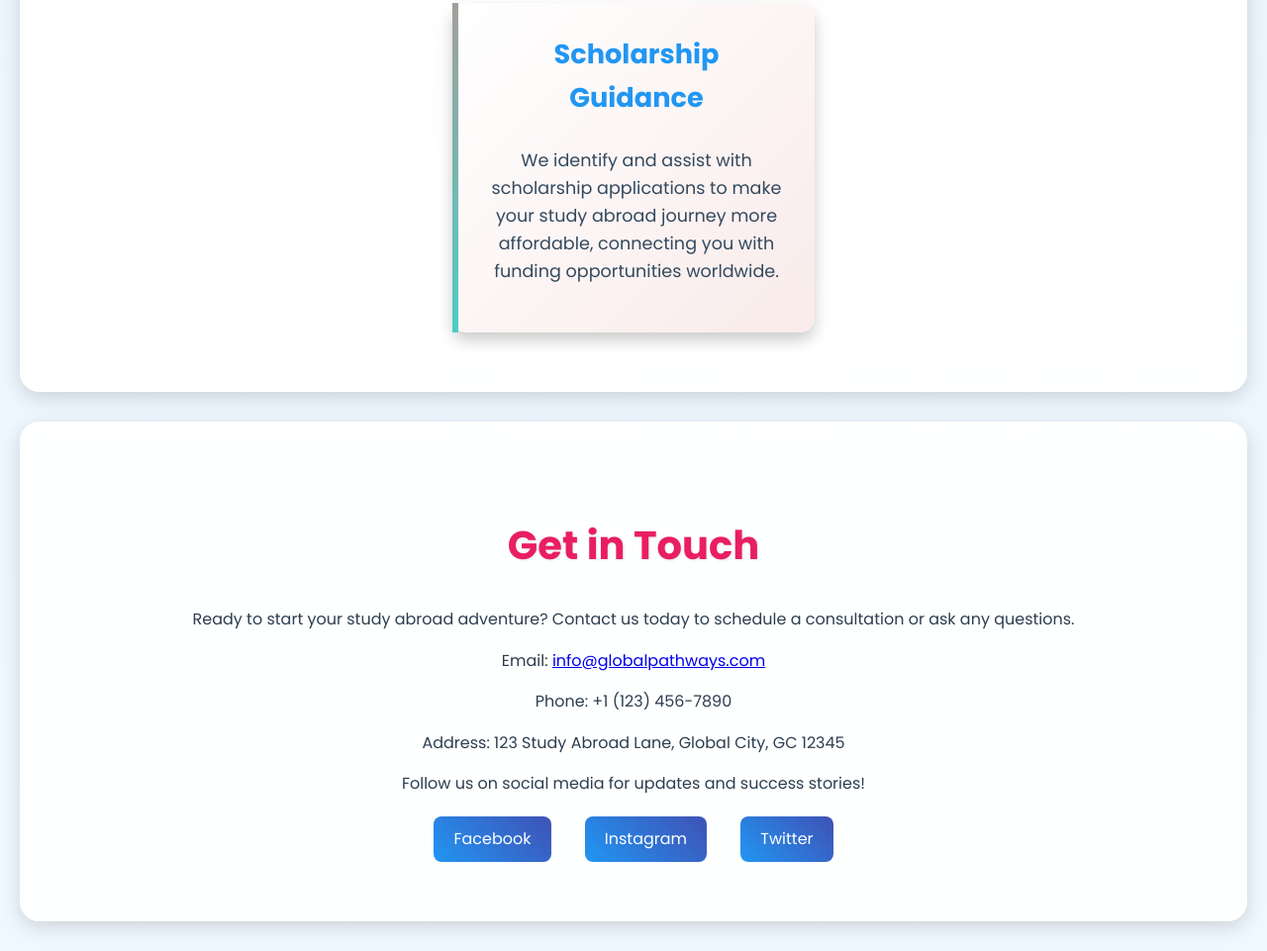
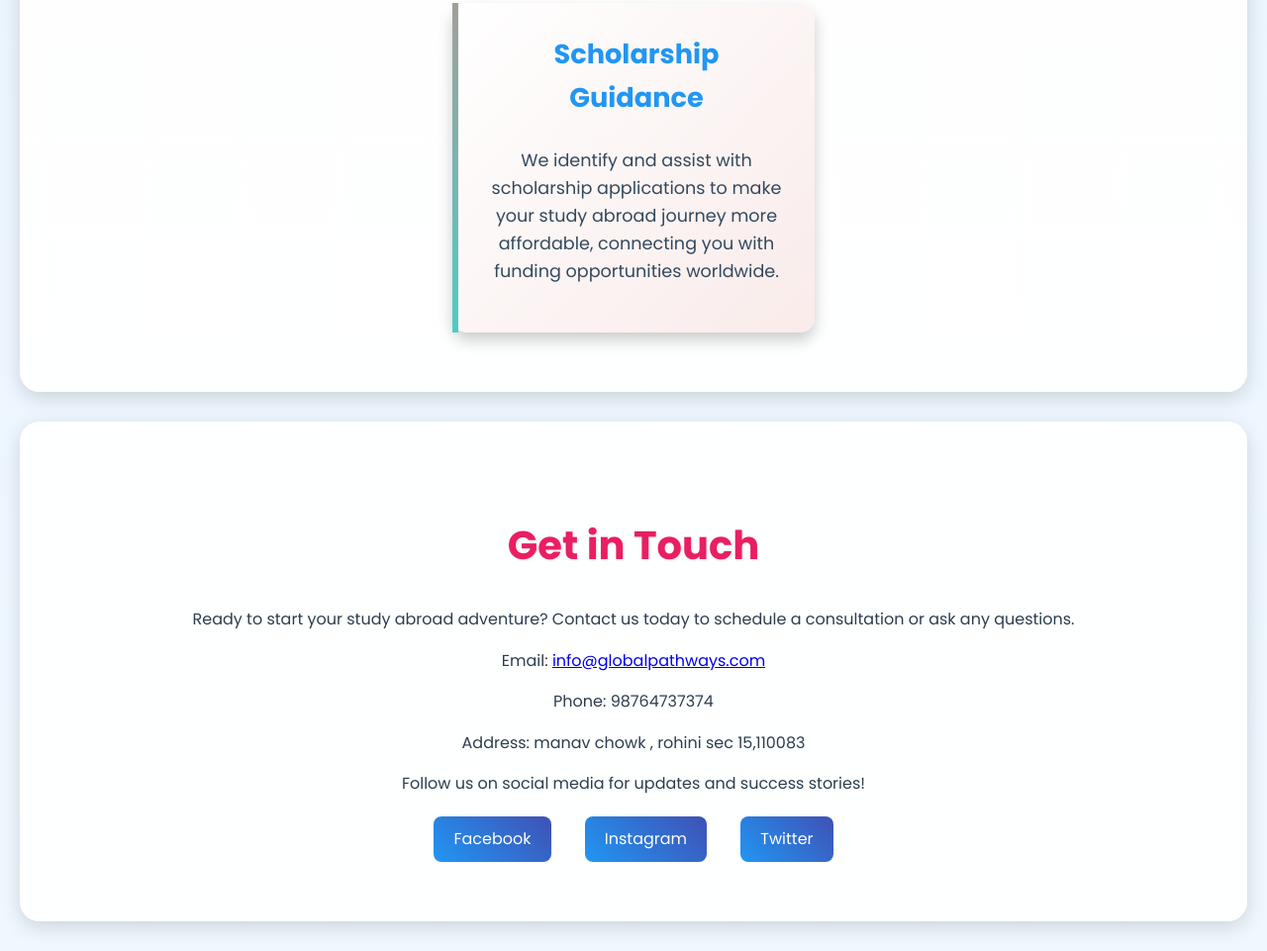
Before and after one commit to vinayberwal/Global-Pathways-Consultancy-website, a plain HTML site: page index.html in a window 1280 px wide. Shown: the part 1499-2460 px from the top of the page at 99% size. Drawn offline with Linux system fonts and the light colour scheme.

Commit message:
Update index.html

```diff
--- a/index.html
+++ b/index.html
@@ -51,8 +51,8 @@
             <h2>Get in Touch</h2>
             <p>Ready to start your study abroad adventure? Contact us today to schedule a consultation or ask any questions.</p>
             <p>Email: <a href="mailto:info@globalpathways.com">info@globalpathways.com</a></p>
-            <p>Phone: +1 (123) 456-7890</p>
-            <p>Address: 123 Study Abroad Lane, Global City, GC 12345</p>
+            <p>Phone: 98764737374</p>
+            <p>Address: manav chowk , rohini sec 15,110083</p>
             <p>Follow us on social media for updates and success stories!</p>
             <div class="social-links">
                 <a href="https://facebook.com/globalpathways" target="_blank" class="social-icon">Facebook</a>
```
